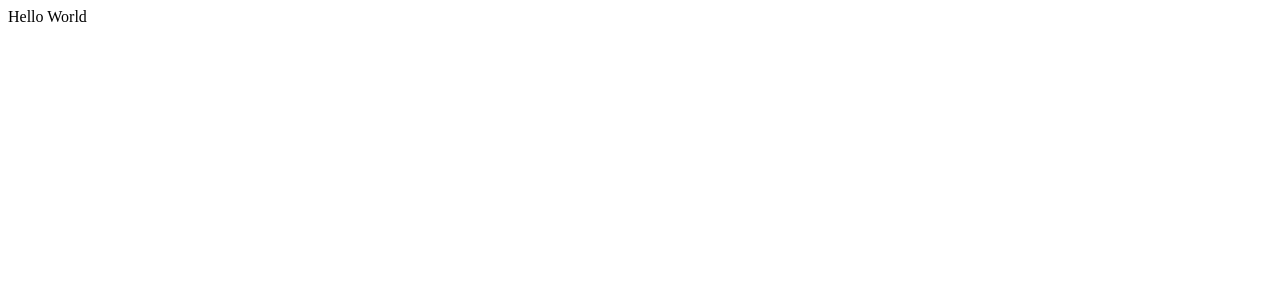
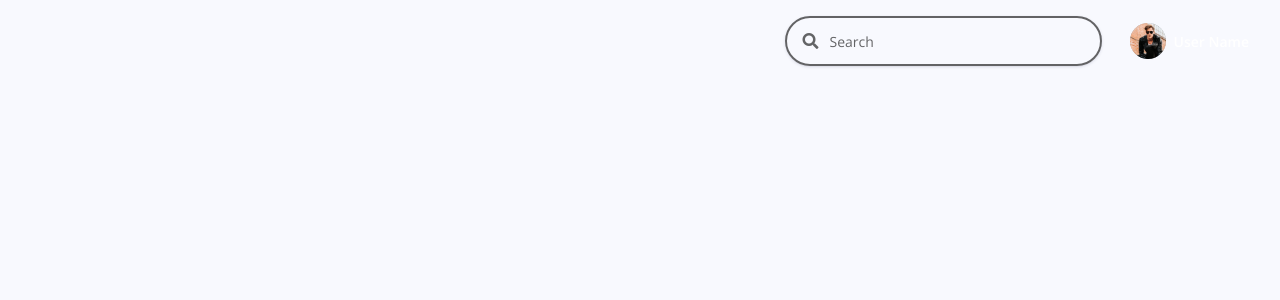
Before and after one commit to pahalsonu/appmonFrontend, a React (Create React App) app: page / in a window 1280 px wide. Shown: the top 300 px of the page. Built offline with nearby package versions, Linux system fonts and the light colour scheme.

Commit message:
UserNavbar completed

```diff
--- a/public/index.html
+++ b/public/index.html
@@ -1,14 +1,17 @@
 <!DOCTYPE html>
 <html lang="en">
+
 <head>
   <meta charset="UTF-8" />
   <meta name="viewport" content="width=device-width, initial-scale=1.0" />
 
   <meta http-equiv="X-UA-Compatible" content="ie=edge" />
-    <link      href="https://fonts.googleapis.com/css?family=Open+Sans:300,400,600,700"      rel="stylesheet"    />
+  <link href="https://fonts.googleapis.com/css?family=Open+Sans:300,400,600,700" rel="stylesheet" />
   <title>Appmon UI</title>
 </head>
+
 <body>
   <div id="root"></div>
 </body>
+
 </html>
--- a/src/App.js
+++ b/src/App.js
@@ -1,13 +1,21 @@
 import React from "react";
 
-import {BrowserRouter as Router} from "react-router-dom";
+//import css
+import "./assets/plugins/nucleo/css/nucleo.css";
+import "@fortawesome/fontawesome-free/css/all.min.css";
+import "./assets/css/argon-dashboard-react.css";
+
+import { BrowserRouter as Router } from "react-router-dom";
+import UserNavbar from "./component/Navbars/UserNavbar"
 const App = () => {
   return (
+
+    <>
     <Router>
-      <div >
-       Hello World
-      </div>
-    </Router>
+      <UserNavbar />
+      </Router>
+    </>
+
   );
 };
 
--- /dev/null
+++ b/src/component/Navbars/UserNavbar.js
@@ -0,0 +1,87 @@
+import React, { Component } from 'react'
+import { Link } from "react-router-dom";
+import {
+    DropdownMenu,
+    DropdownItem,
+    UncontrolledDropdown,
+    DropdownToggle,
+    Form,
+    FormGroup,
+    InputGroupAddon,
+    InputGroupText,
+    Input,
+    InputGroup,
+    Navbar,
+    Nav,
+    Container,
+    Media,
+} from "reactstrap";
+
+export class UserNavbar extends Component {
+    render() {
+        return (
+            <>
+                <Navbar className="navbar-top navbar-dark" expand="md" id="main-navbar" >
+                    <Container fluid>
+                        <Form className="navbar-search navbar-search-light form-inline mr-3 d-none d-md-flex ml-lg-auto" >
+                            <FormGroup className="mb-0">
+                                <InputGroup className="input-group-alternative">
+                                    <InputGroupAddon addonType="prepend">
+                                        <InputGroupText>
+                                            <i className="fas fa-search" />
+                                        </InputGroupText>
+                                    </InputGroupAddon>
+                                    <Input placeholder="Search" type="text" />
+                                </InputGroup>
+                            </FormGroup>
+                        </Form>
+                        <Nav className="align-item-center d-none d-md-flex">
+                            <UncontrolledDropdown nav>
+                                <DropdownToggle className="pr-0" nav>
+                                    <Media className="align-items-center" >
+                                        <span className="avatar avatar-sm rounded-circle">
+                                            <img
+                                                src={
+                                                    require("../../assets/img/theme/team-1-800x800.jpg")
+                                                        .default
+                                                }
+                                                alt="User"
+                                            />
+                                        </span>
+                                        <Media className="ml-2 d-none d-lg-block">
+                                            <span className="mb-0 text-sm font-weight-bold text-white">
+                                                User Name
+                                            </span>
+                                        </Media>
+                                    </Media>
+                                    <DropdownMenu className="dropdown-menu-arrow" right>
+                                        <DropdownItem className="noti-title" header tag="div">
+                                            <h6 className="text-overflow m-0">Welcome !</h6>
+                                        </DropdownItem>
+                                        <DropdownItem to="/profile" tag={Link}>
+                                            <i className="ni ni-single-02" />
+                                            <span>My Profile</span>
+                                        </DropdownItem>
+                                        <DropdownItem divider />
+                                        <DropdownItem
+                                            onClick={() => {
+                                                console.log("Logout");
+                                            }}
+                                        >
+                                            <i className="ni ni-user-run" />
+                                            <span> Logout</span>
+                                        </DropdownItem>
+                                    </DropdownMenu>
+
+                                </DropdownToggle>
+                            </UncontrolledDropdown>
+                        </Nav>
+                    </Container>
+
+                </Navbar>
+            </>
+        )
+    }
+}
+
+export default UserNavbar
```
Also changed, not shown: 1 other file (tests, documents, lock files or other folders). Lines whose indentation alone changed are shown as unchanged.
